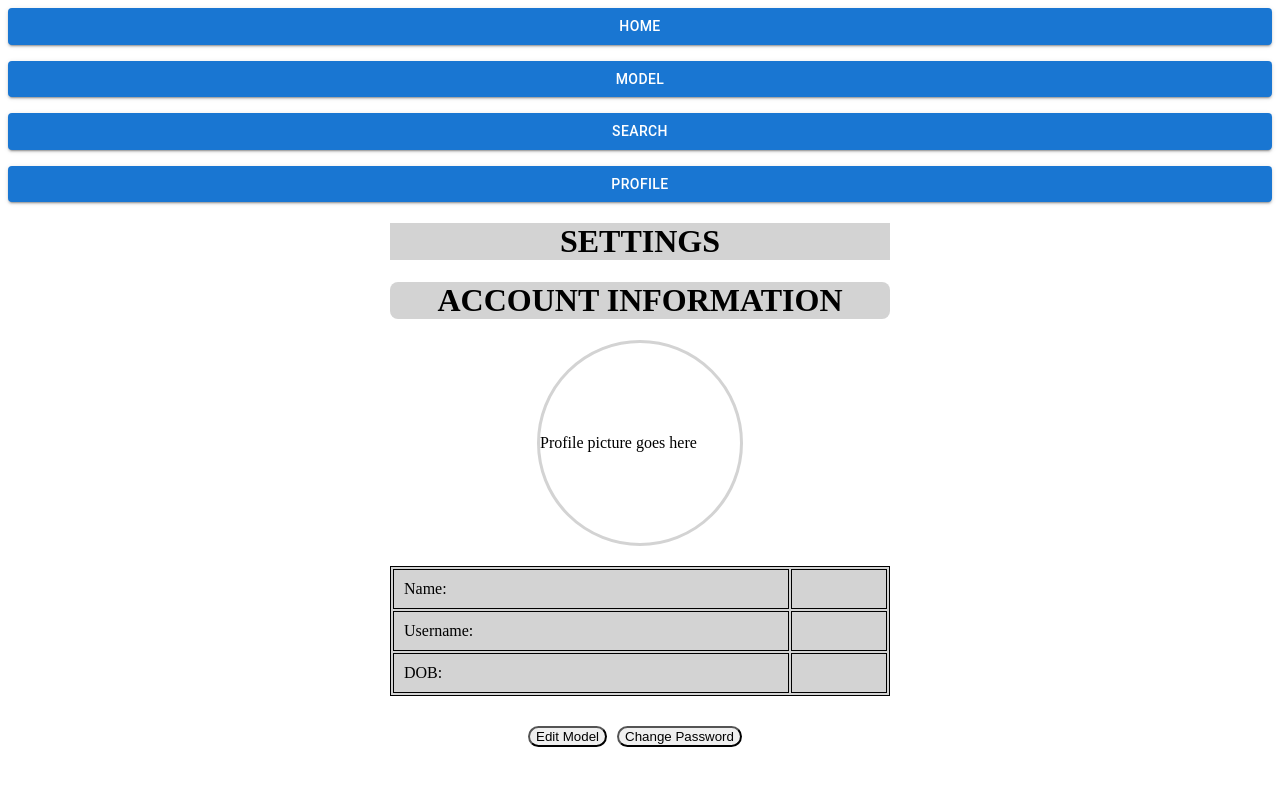
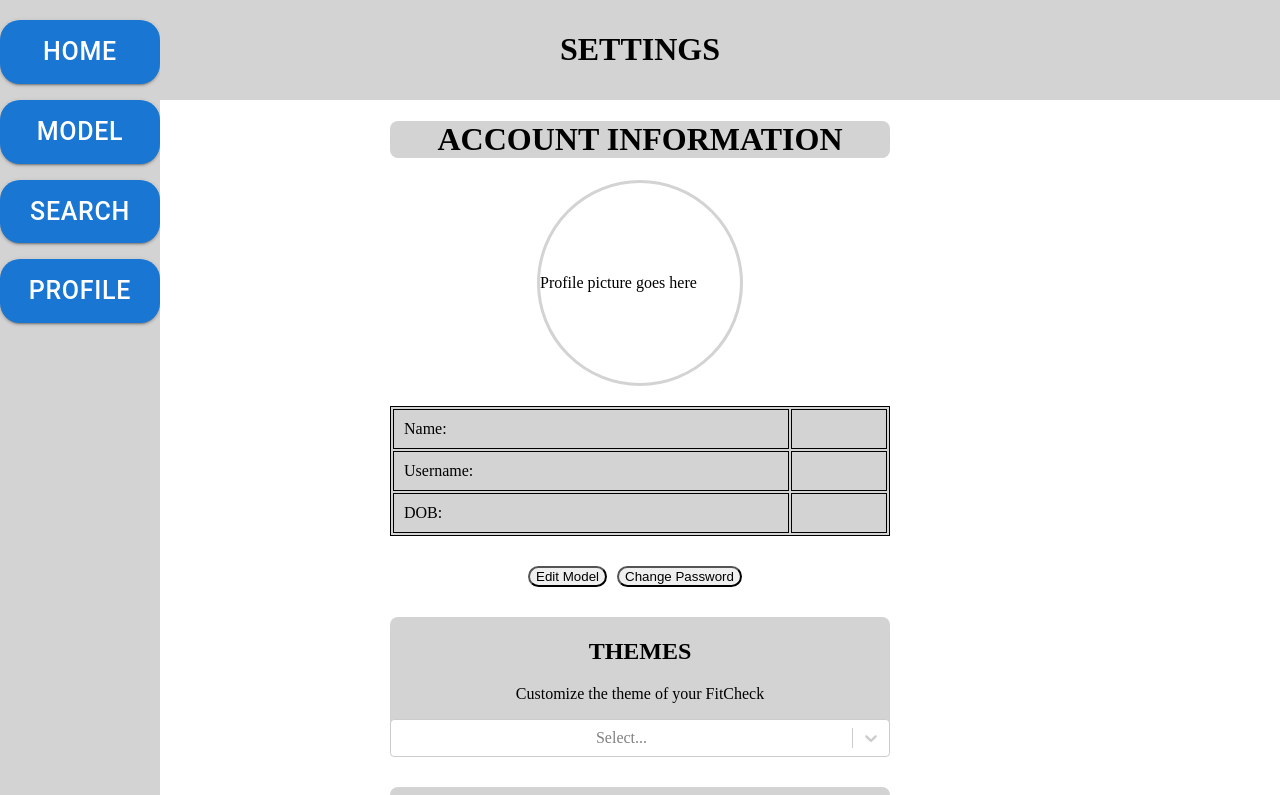
Before and after one commit to Project-FitCheck/FitCheck, a React (Create React App) app in the folder frontend/: page / in a window 1280 px wide. Shown: the top 795 px of the page. Built offline with nearby package versions, Linux system fonts and the light colour scheme.

Commit message:
Made some changes to the profile page

```diff
--- a/frontend/src/App.js
+++ b/frontend/src/App.js
@@ -48,16 +48,16 @@ function App() {
     </div>
 
     <div className="edit">
-        <button class="editButton">Edit Model</button>
-        <Popup trigger= {<button class="password">Change Password</button>}
+      <button class="editButton">Edit Model</button>
+      <Popup trigger= {<button class="password">Change Password</button>}
         modal nested> {
           close => (
             <div class="modal">
               <div class="oldPass">
-                Old Password
+                <h1>Old Password</h1>
               </div>
               <div class="newPass">
-                New Password
+                <h1>New Password</h1>
               </div>
               <div>
                 <button onclick = {() => close()}>Submit</button>
@@ -65,7 +65,7 @@ function App() {
             </div>
           )
         }
-        </Popup>
+    </Popup>
     </div>
 
     <div className="themes">
--- a/frontend/src/index.css
+++ b/frontend/src/index.css
@@ -1,33 +1,38 @@
-.navbar {
+body {
+  margin: 0px;
+}
+
+.navigation {
   height: 100%;
   width: 160px;
   position: fixed;
-  z-index: 1; /* Stay on top */
-  top: 0; /* Stay at the top */
+  z-index: 1;
+  top: 0;
   left: 0;
   background-color: lightgray;
-  overflow-x: hidden; /* Disable horizontal scroll */
+  overflow-x: hidden;
   padding-top: 20px;
 }
 
-.navbar button {
+.navigation Button {
   margin-left: 20px;
   margin-bottom: 50px;
   padding: 10px;
-  border-radius: 12px;
+  border-radius: 20px;
   font-size: 25px;
-  color: black;
+  /*color: black;*/
   cursor: pointer;
 }
 
-.navbar p:hover {
+/*.navigation p:hover {
   color: #f1f1f1;
-}
+}*/
 
 .settings {
   margin: auto;
-  max-width: 500px;
+  /*max-width: 500px;*/
   text-align: center;
+  padding: 10px 10px 10px 10px;
   background-color: lightgray;
 }
 
@@ -89,16 +94,12 @@ th, td {
   cursor: pointer;
 }
 
-.modal {
-  margin: auto;
-  max-width: 100px;
-}
-
 .themes {
   margin: auto auto 30px auto;
   max-width: 500px;
   text-align: center;
   border-radius: 8px;
+  padding-top: 1px;
   /*text-shadow: 2px 2px 5px coral;*/
   background-color: lightgray;
 }
@@ -108,5 +109,6 @@ th, td {
   max-width: 500px;
   text-align: center;
   border-radius: 8px;
+  padding-top: 1px;
   background-color: lightgray;
 }
```
Also changed, not shown: 1 other file (tests, documents, lock files or other folders).
